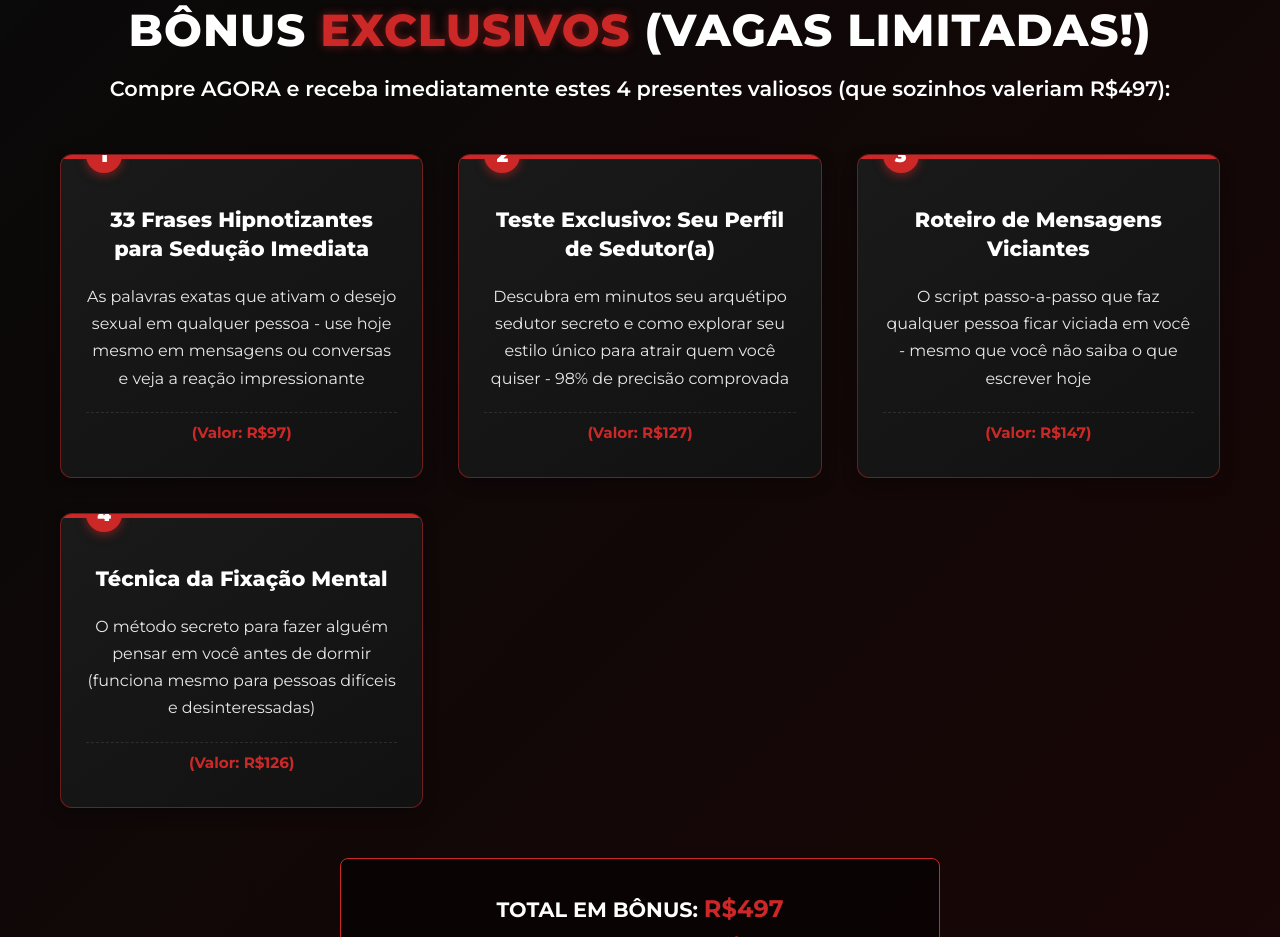
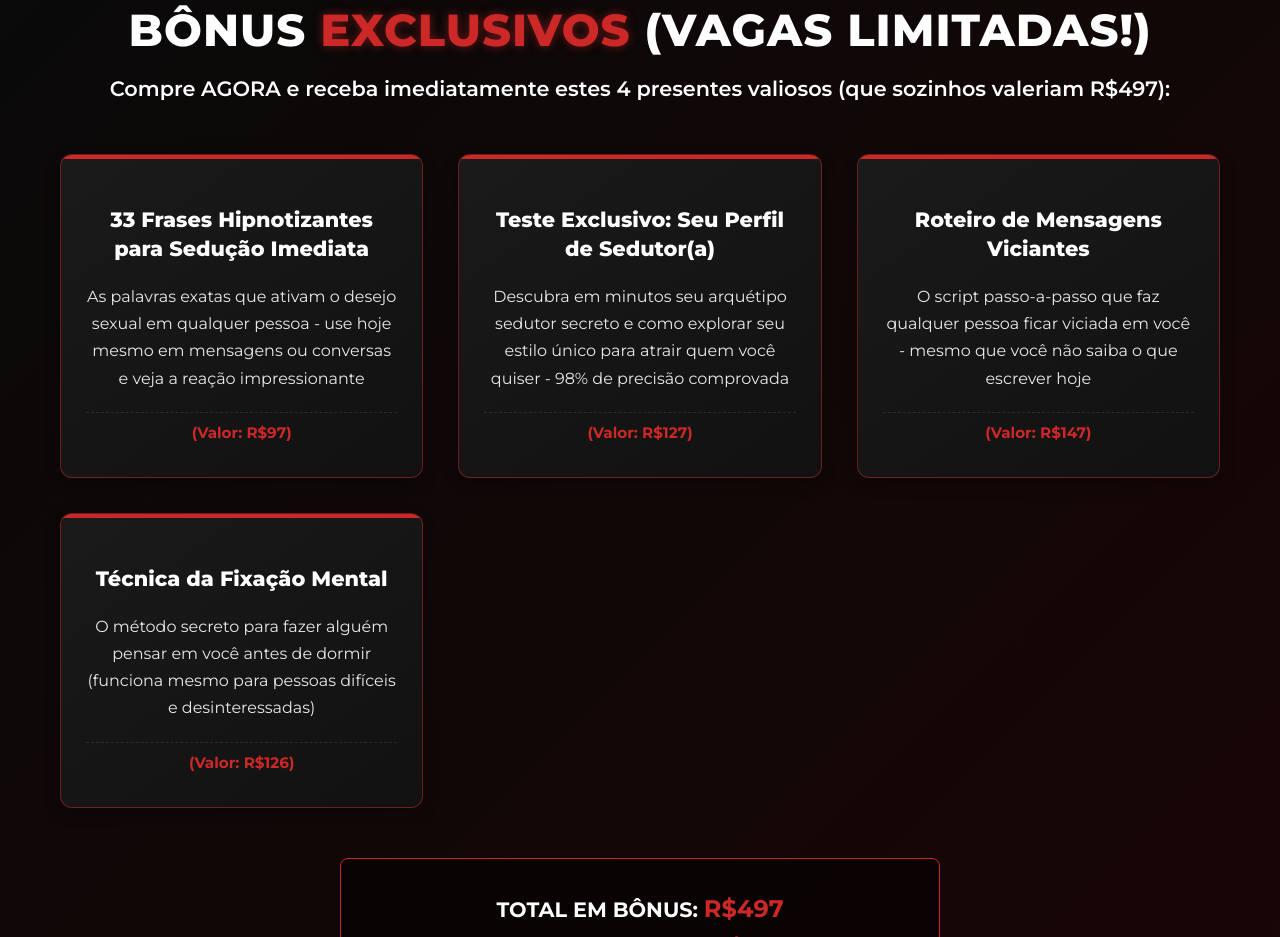
Before and after one commit to RaioneMachado/olivro, a plain HTML site: page index.html in a window 1280 px wide. Shown: the part 3566-4503 px from the top of the page. Drawn offline with Linux system fonts and the light colour scheme.

Commit message:
atualização

```diff
--- a/index.html
+++ b/index.html
@@ -192,28 +192,26 @@
 
         <div class="bonuses-grid">
             <div class="bonus-item">
-                <div class="bonus-number">1</div>
                 <h3>33 Frases Hipnotizantes para Sedução Imediata</h3>
                 <p>As palavras exatas que ativam o desejo sexual em qualquer pessoa - use hoje mesmo em mensagens ou conversas e veja a reação impressionante</p>
                 <div class="bonus-value">(Valor: R$97)</div>
             </div>
 
             <div class="bonus-item">
-                <div class="bonus-number">2</div>
                 <h3>Teste Exclusivo: Seu Perfil de Sedutor(a)</h3>
                 <p>Descubra em minutos seu arquétipo sedutor secreto e como explorar seu estilo único para atrair quem você quiser - 98% de precisão comprovada</p>
                 <div class="bonus-value">(Valor: R$127)</div>
             </div>
 
             <div class="bonus-item">
-                <div class="bonus-number">3</div>
+
                 <h3>Roteiro de Mensagens Viciantes</h3>
                 <p>O script passo-a-passo que faz qualquer pessoa ficar viciada em você - mesmo que você não saiba o que escrever hoje</p>
                 <div class="bonus-value">(Valor: R$147)</div>
             </div>
 
             <div class="bonus-item">
-                <div class="bonus-number">4</div>
+
                 <h3>Técnica da Fixação Mental</h3>
                 <p>O método secreto para fazer alguém pensar em você antes de dormir (funciona mesmo para pessoas difíceis e desinteressadas)</p>
                 <div class="bonus-value">(Valor: R$126)</div>
```
